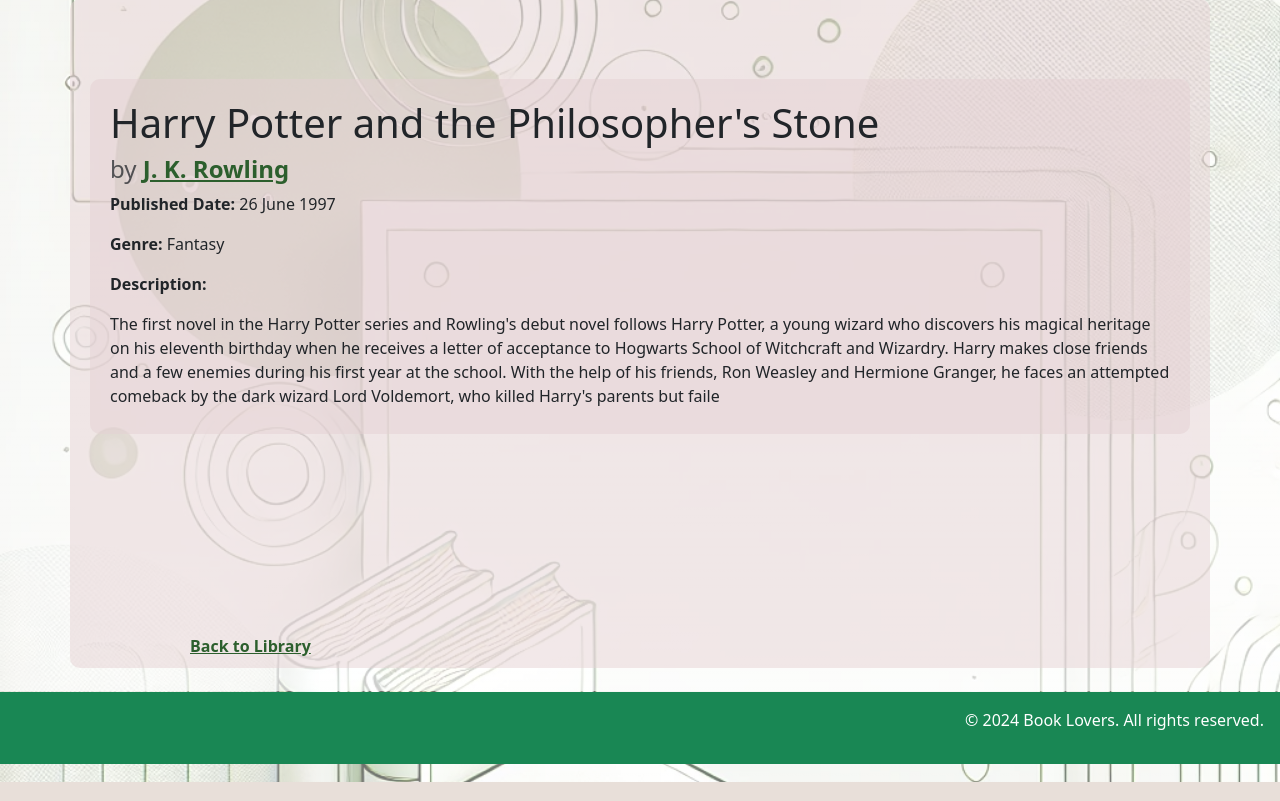
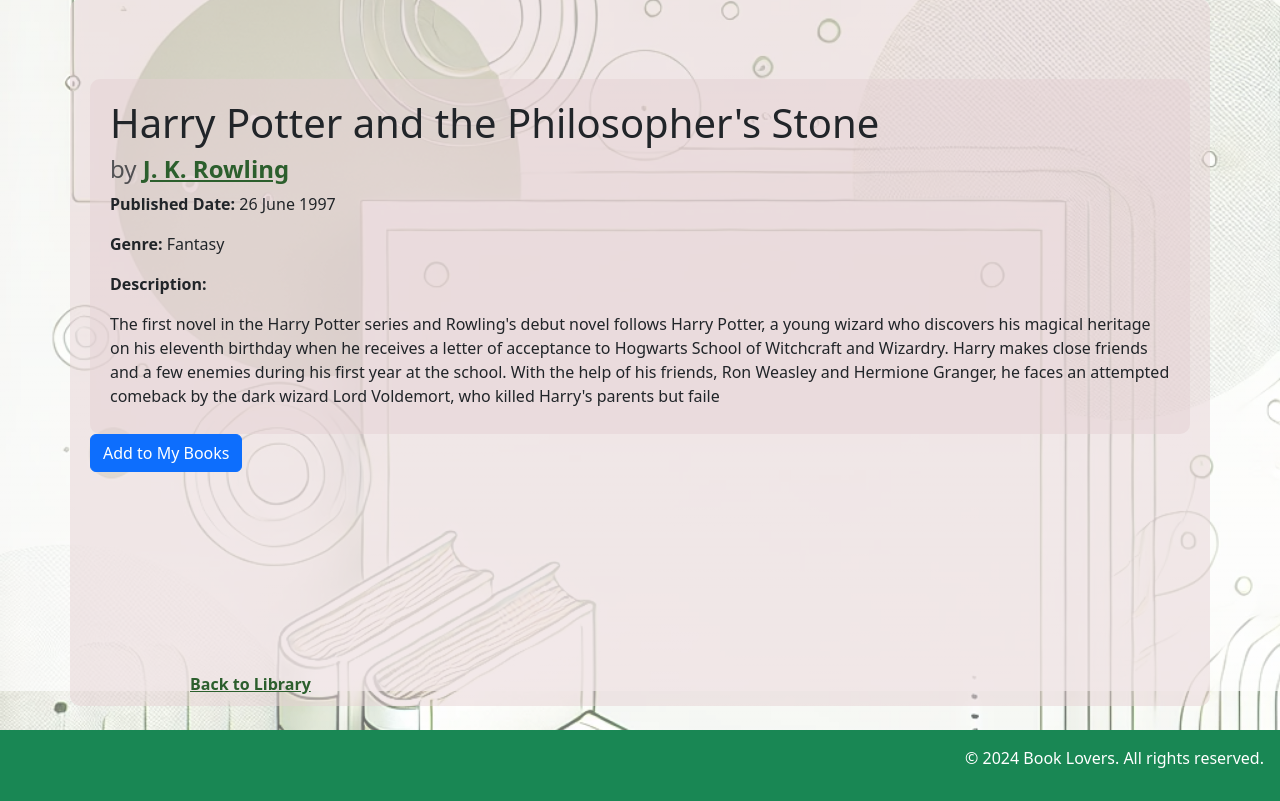
Before and after one commit to Zhmurik/BookLovers, a Django app: page /books/1/ in a window 1280 px wide. Shown: the part 109-910 px from the top of the page. Run offline with Django 3.2, Linux system fonts and the light colour scheme; data comes from the database, SQL or seed files in the repository; both versions use the stored data as it was after the commit.

Commit message:
add add_book button

```diff
--- a/mysite/book_check/models.py
+++ b/mysite/book_check/models.py
@@ -42,6 +42,14 @@ class Profile(models.Model):
                                 )
     read_books = models.ManyToManyField('Book', blank=True)
 
+    def is_read(self, book: Book):
+        return book in self.read_books.all()
+
+    def add_book(self, book: Book):
+        if not self.is_read(book):
+            self.read_books.add(book)
+            self.save()
+
     def __str__(self):
         return self.user.username
 
--- a/mysite/book_check/views/books.py
+++ b/mysite/book_check/views/books.py
@@ -1,5 +1,6 @@
 from django.core.paginator import Paginator, PageNotAnInteger, EmptyPage
 from django.db.models import Q
+from django.http import HttpResponseNotFound
 from django.shortcuts import get_object_or_404
 from django.template.response import TemplateResponse
 
@@ -11,15 +12,24 @@ def single_book(request, pk):
         Shows page with a single book in the library.
     """
     book = get_object_or_404(Book, pk=pk)
-    # if self.request.user.is_authenticated:
-    #     user_profile_id = self.request.user.id
-    #     user_book = UserBook.objects.get(user_profile_id=user_profile_id, book_id=book_id)
-    #     context['book_to_rating'] = user_book.rating
-    #     context['notes'] = user_book.note
-    #     context['tags'] = user_book.tags
-    return TemplateResponse( request, "single_book.html", {
-        "book": book,
-    })
+    if request.method == 'GET':
+        allow_add = True
+        if request.user.is_authenticated and request.user.profile.is_read(book):
+            allow_add = False
+        return TemplateResponse(request, "single_book.html", {
+            "book": book,
+            "allow_add": allow_add
+        })
+    elif request.method == 'POST' and request.user.is_authenticated:
+        profile = request.user.profile
+        profile.add_book(book)
+        return TemplateResponse(request, "single_book.html", {
+            "book": book,
+            "allow_add": False
+        })
+    else:
+        return HttpResponseNotFound("Method is not supported")
+
 
 def book_list(request):
     """
--- a/mysite/templates/single_book.html
+++ b/mysite/templates/single_book.html
@@ -11,30 +11,13 @@
         <p><strong>Description:</strong></p>
         <p>{{ book.description }}</p>
     </div>
+    {% if allow_add %}
+    <form action="{% url 'book-detail' book.pk%}" method="POST"> <!-- Change 'add-book' to your actual URL name -->
+        {% csrf_token %}
+        <input type="hidden" name="book_id" value="{{ book.pk }}"> <!-- Hidden input to hold the book's pk -->
+        <button type="submit" class="btn btn-primary">Add to My Books</button> <!-- Button to submit the form -->
+    </form>
+    {% endif %}
     <a id="book-list-link" href="{% url 'book-list' %}">Back to Library</a>
 
 {% endblock %}
-
-<script>
-    document.addEventListener('DOMContentLoaded', function() {
-        fetch('/api/book/')
-            .then(response => {
-                if (!response.ok) {
-                    throw new Error(`HTTP error! status: ${response.status}`);
-                }
-                return response.json();
-            })
-            .then(data => {
-                const bookList = document.getElementById('book-list');
-                data.forEach(book => {
-                    const li = document.createElement('li');
-                    const a = document.createElement('a');
-                    a.href = `/books/${book.id}/`;  // Link to the HTML view
-                    a.innerHTML = `${book.title} - ${book.author} (Published: ${book.published_date})`;
-                    li.appendChild(a);
-                    bookList.appendChild(li);
-                });
-            })
-            .catch(error => console.error('Error fetching books:', error));
-    });
-</script>
```
Also changed, not shown: mysite/db.sqlite3.
